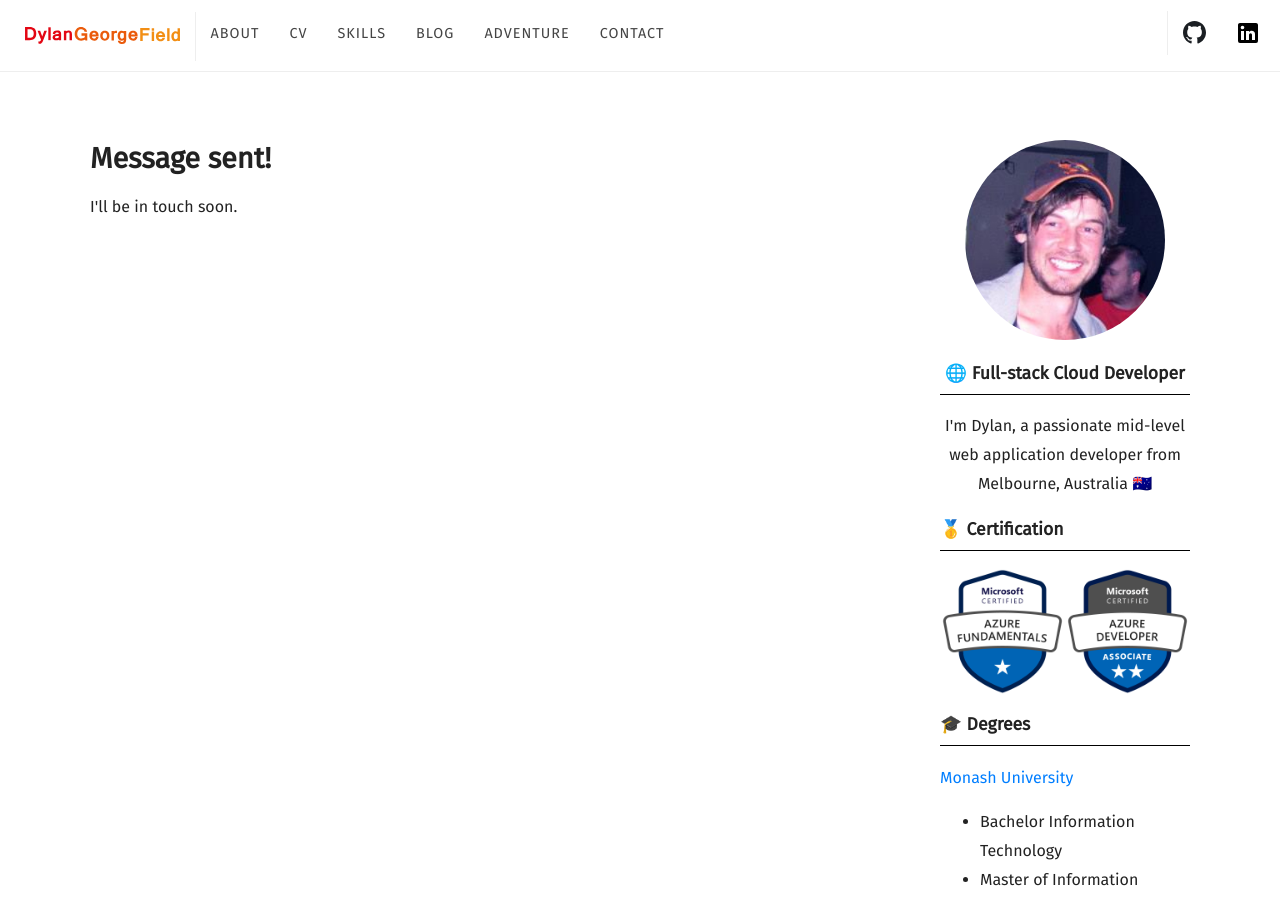
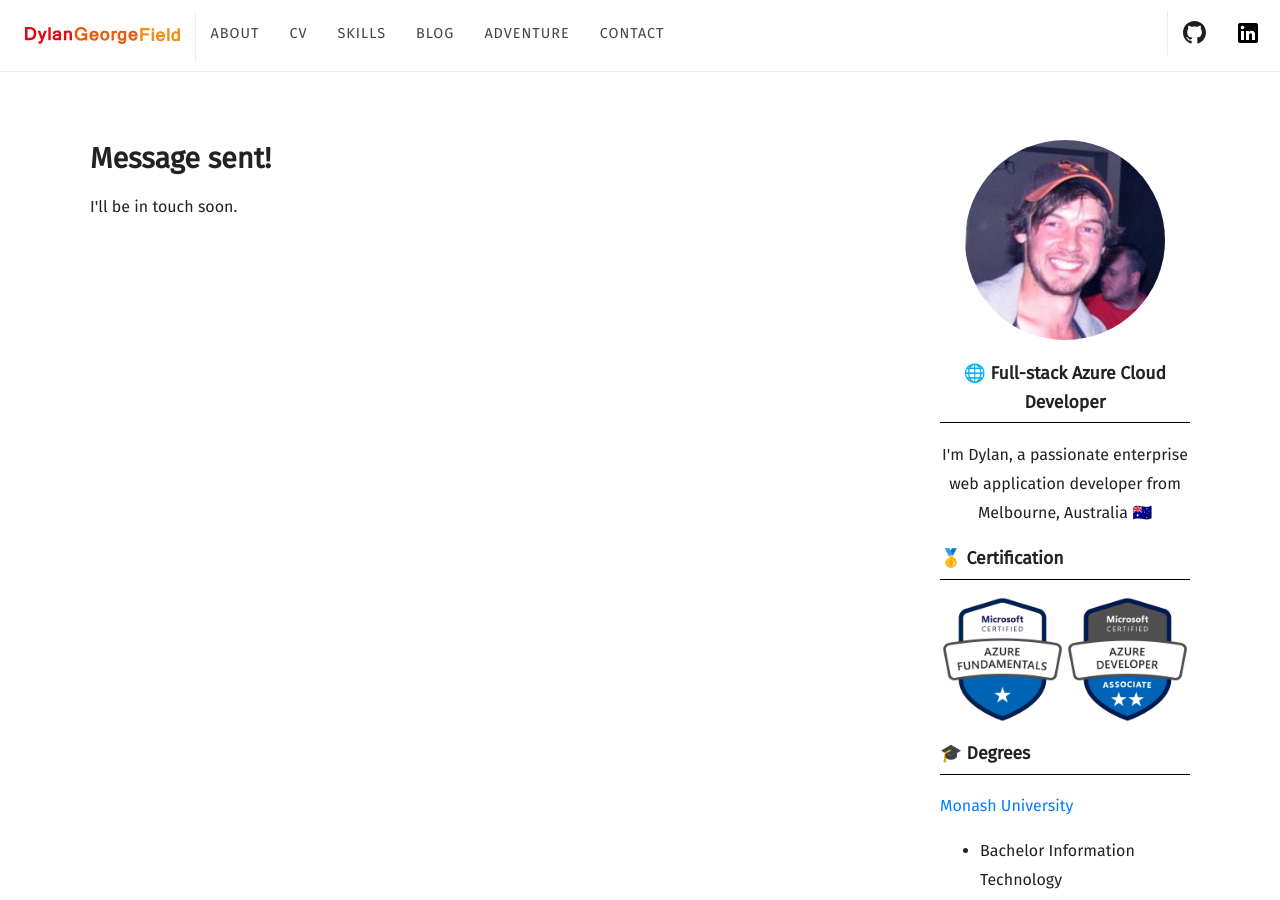
Before and after one commit to Dylan-George-Field/software.georgefield.com.au, a Jekyll site: the page built from contact-success.html, in a window 1280 px wide and 900 px high. Built offline with Jekyll 4.4.1, drawn with Linux system fonts in a browser that asks for light colours; some web fonts are replaced.

Commit message:
Update sidebar and pagination

```diff
--- a/_config.yml
+++ b/_config.yml
@@ -25,7 +25,7 @@ social:
 
 timezone: Etc/UTC
 
-paginate: 10
+paginate: 12
 paginate_path: "/:num/"
 permalink: pretty
 
--- a/_includes/sidebar.html
+++ b/_includes/sidebar.html
@@ -6,8 +6,8 @@
 				<img src="{{ site.baseurl }}{{ site.data.sidebar.author_image }}" alt="author" class="author">
 			</a>
 		</p>
-		<h3 class="title">🌐 Full-stack Cloud Developer</h3>
-		<p>I'm Dylan, a passionate mid-level web application developer from Melbourne, Australia 🇦🇺</p>
+		<h3 class="title">🌐 Full-stack Azure Cloud Developer</h3>
+		<p>I'm Dylan, a passionate enterprise web application developer from Melbourne, Australia 🇦🇺</p>
 	</div>
 	<div class="certification">
 		<h3>🥇 Certification</h3>
```
